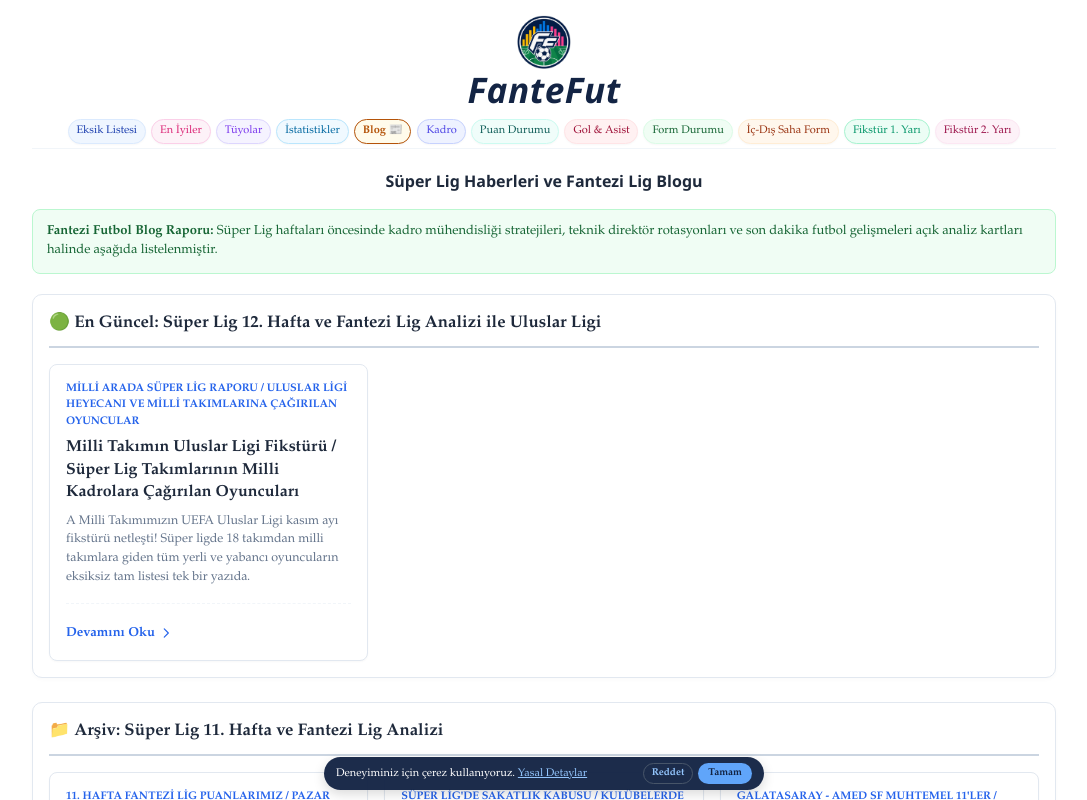
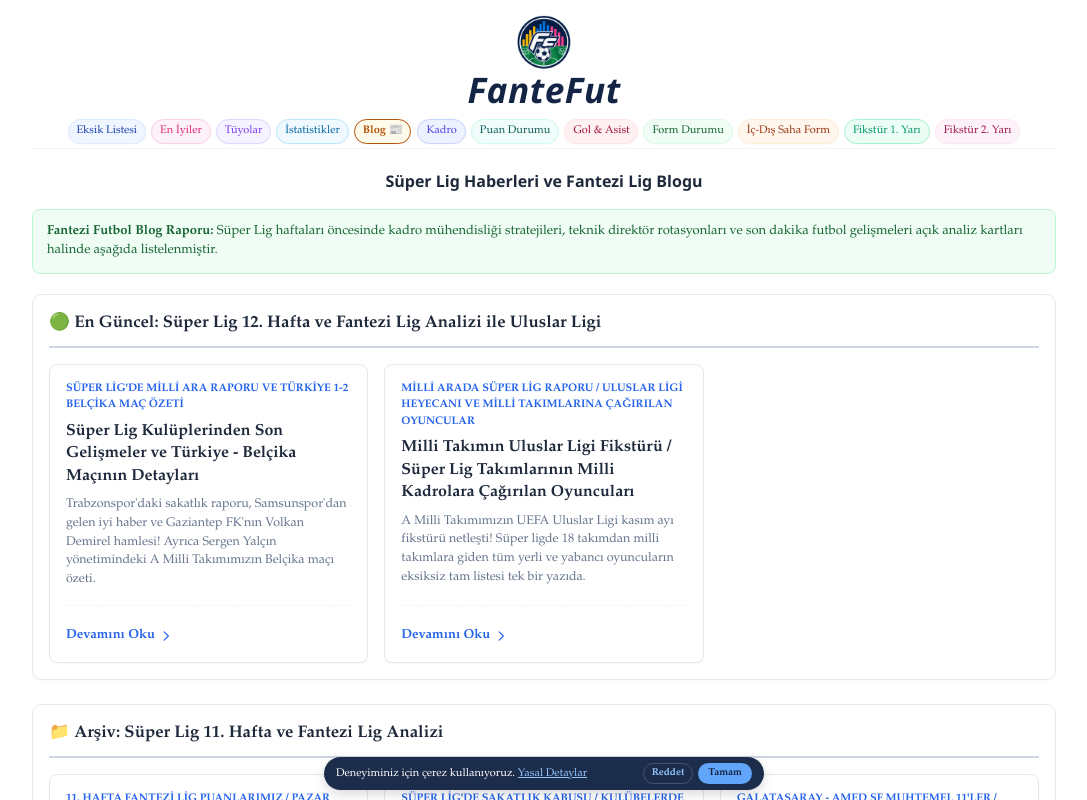
Before and after one commit to fantefut/fantefut, a Next.js app: page /blog in a window 1280 px wide. Shown: the top 800 px of the page, without its empty margins (96-1183 px from the left). Built offline with nearby package versions, Linux system fonts and the light colour scheme.

Commit message:
içerik: Süper Lig milli ara raporu ve Türkiye-Belçika maç özeti yazısı eklendi

```diff
--- a/data/blogs.js
+++ b/data/blogs.js
@@ -4,6 +4,17 @@ export const blogsData = [
 {
     grupAdi: "Süper Lig 12. Hafta ve Fantezi Lig Analizi ile Uluslar Ligi",
     yazilar: [
+{
+  "tip": "gundem",
+  "dugmeAdi": "Süper Lig'de Milli Ara Raporu ve Türkiye 1-2 Belçika Maç Özeti",
+  "slug": "super-lig-milli-ara-raporu-turkiye-belcika-mac-ozeti",
+  "title": "Süper Lig Kulüplerinden Son Gelişmeler ve Türkiye - Belçika Maçının Detayları",
+  "description": "Trabzonspor'daki sakatlık raporu, Samsunspor'dan gelen iyi haber ve Gaziantep FK'nın Volkan Demirel hamlesi! Ayrıca Sergen Yalçın yönetimindeki A Milli Takımımızın Belçika maçı özeti.",
+  "content": [
+    "Milli arada Süper Lig kulüplerimizde hem sakatlık raporları hem de teknik direktör hareketliliği gündemde. Trabzonspor'da milli takım kampından dönen Wagner Pina takıma katılırken, tedavi süreçleri devam eden Okay Yokuşlu ve Ruslan Malinovskyi bireysel saha çalışmalarına başladı. Bordo-mavililerde sakatlıkları bulunan Dju ve Arseniy Batagov'un son durumlarının ise çekilecek MR'ın ardından netleşeceği öğrenildi. Samsunspor cephesinde yüzleri güldüren bir gelişme yaşandı ve sakatlığını atlatan Fatih'in pazartesi günü takımla birlikte çalışmalara başlayacağı duyuruldu. Teknik direktör Orhan Ak ile yollarını ayıran Gaziantep FK'de ise yönetim rotasını Volkan Demirel'e çevirdi ve genç çalıştırıcı ile son detayları görüşmek üzere masaya oturdu.",
+    "A Milli Futbol Takımımız, yeni teknik direktörü Sergen Yalçın yönetimindeki ilk sınavında UEFA Uluslar A Ligi 5. hafta maçında İzmir Gürsel Aksel Stadyumu'nda Belçika'yı ağırladı. Karşılaşmaya etkili başlayan ay-yıldızlı ekibimiz, 20. dakikada genç yıldızımız Arda Güler'in yaklaşık 30 metreden attığı harika frikik golüyle 1-0 öne geçti. Ancak konuk ekip Belçika, savunmamızdaki boşlukları iyi değerlendirerek 27. dakikada Kevin De Bruyne ve 30. dakikada Charles De Ketelaere'nin 3 dakika arayla bulduğu gollerle skoru lehine çevirdi. İkinci yarıda Arda Güler, Barış Alper Yılmaz, Deniz Gül ve uzatma dakikalarında Hakan Çalhanoğlu ile gole yaklaşan millilerimiz kaleci Lammens'i geçemeyince sahadan 2-1 mağlup ayrılarak grupta puansız kaldı ve A Ligi'nden düştü. Maçın ardından basın toplantısında konuşan Teknik Direktör Sergen Yalçın, takım içindeki arkadaşlık ortamına dikkat çekerek 'İçeride çok güzel bir arkadaşlık ortamımız var, çocuklarımız çok karakterli ve kolej takımı havasındayız' ifadelerini kullandı. Yalçın ayrıca Arda Güler'in performansından övgüyle bahsederken, diğer oyuncuların da bireysel performanslarını yukarılara çekerek Arda'ya daha fazla destek olmaları gerektiğini vurguladı."
+  ]
+},
 {
   "tip": "gundem",
   "dugmeAdi": "Milli Arada Süper Lig Raporu / Uluslar Ligi Heyecanı ve Milli Takımlarına Çağırılan Oyuncular",
```
